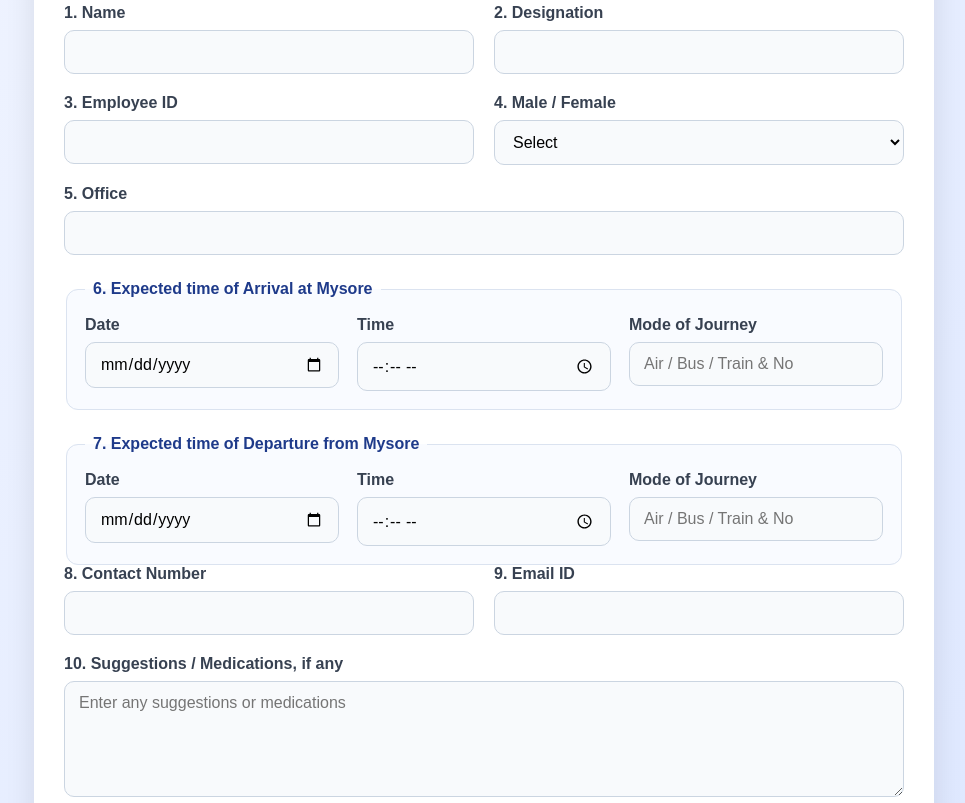
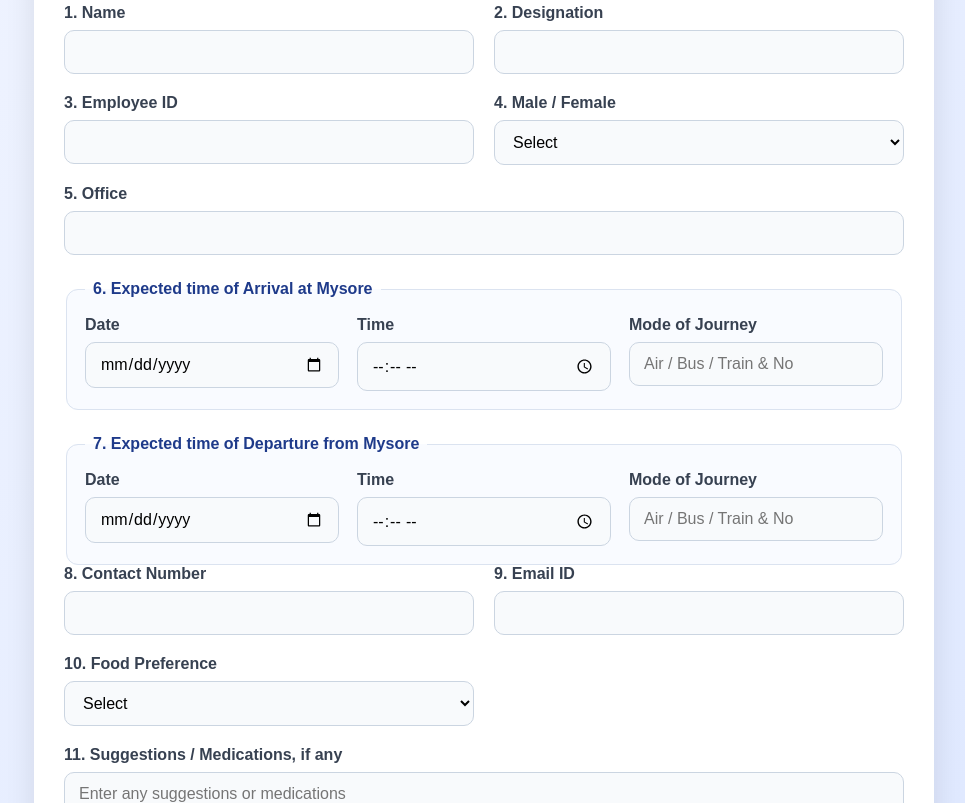
Before and after one commit to SarvanKumarS/Raaghav, a plain HTML site: page index.html in a window 1280 px wide. Shown: the part 149-952 px from the top of the page, without its empty margins (156-1121 px from the left). Drawn offline with Linux system fonts and the light colour scheme.

Commit message:
Add food preference selection to form

```diff
--- a/index.html
+++ b/index.html
@@ -93,8 +93,17 @@
           <input type="email" id="email" name="email" required />
         </div>
 
+        <div class="field">
+          <label for="foodPreference">10. Food Preference</label>
+          <select id="foodPreference" name="foodPreference" required>
+            <option value="">Select</option>
+            <option value="Veg">Veg</option>
+            <option value="Non-Veg">Non-Veg</option>
+          </select>
+        </div>
+
         <div class="field full-width">
-          <label for="suggestions">10. Suggestions / Medications, if any</label>
+          <label for="suggestions">11. Suggestions / Medications, if any</label>
           <textarea id="suggestions" name="suggestions" rows="5" placeholder="Enter any suggestions or medications"></textarea>
         </div>
       </div>
```
